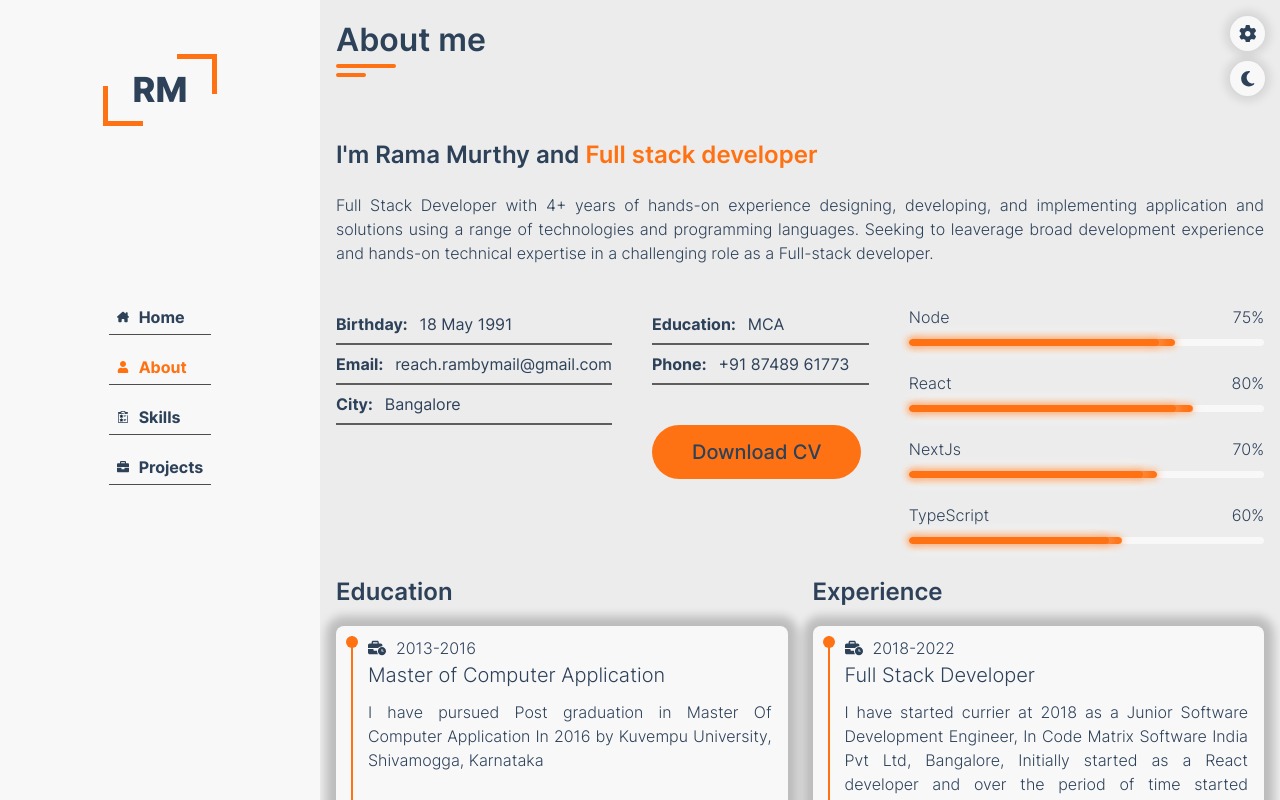
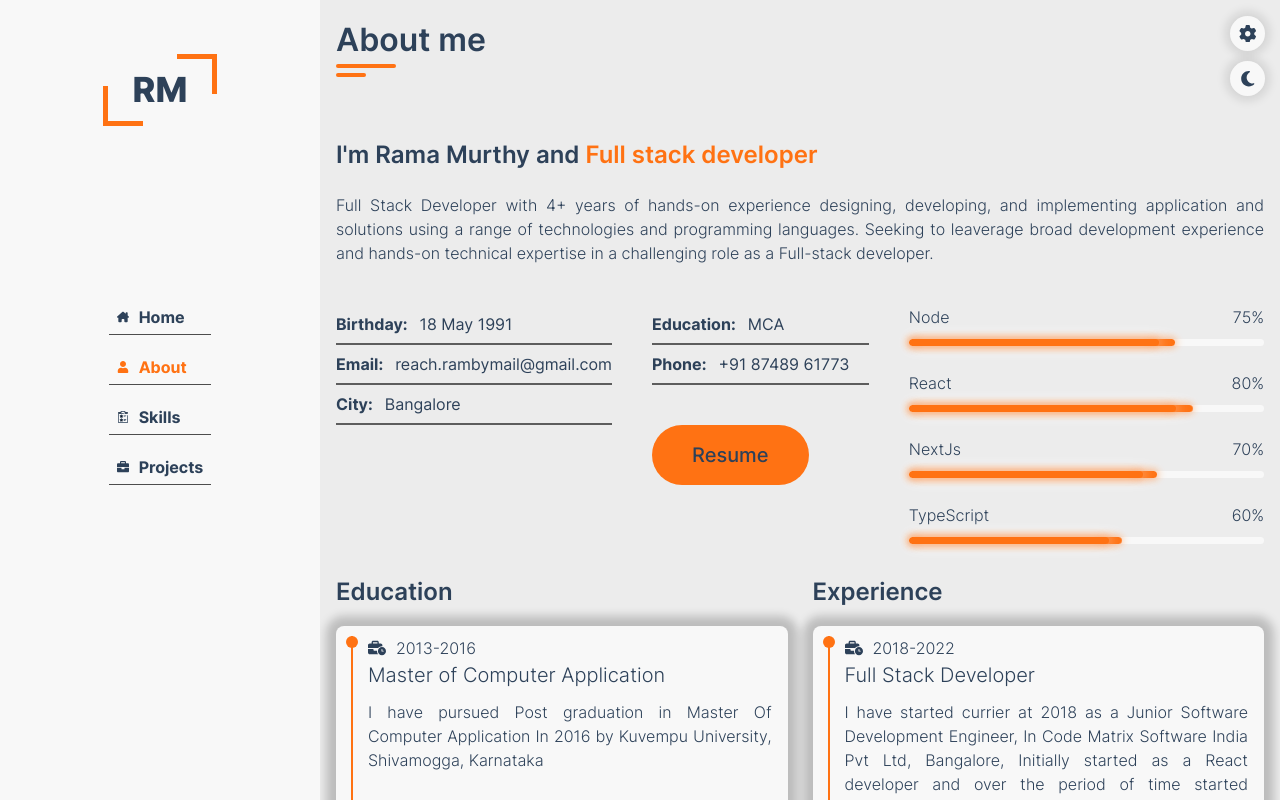
Before and after one commit to RamaMurthyHY/resume, a React (Create React App) app: page / in a window 1280 px wide. Both pictures are taken after a click on the button "More about me". Built offline with nearby package versions, Linux system fonts and the light colour scheme.

Commit message:
resume download issue fixed

```diff
--- a/src/components/settings/settings.tsx
+++ b/src/components/settings/settings.tsx
@@ -28,7 +28,8 @@ const darkModeText = "#ececec";
 function Settings() {
   const [isOpen, setIsOpen] = useState<boolean>(false);
   const [state, dispatch] = useStore();
-  const { isDarkMode } = state.layout;
+  const { isDarkMode = false } = state.layout;
+  console.log("isDarkMode____", isDarkMode);
 
   const switchModeHandler = useCallback(() => {
     const root: any = document.querySelector(":root");
@@ -47,6 +48,10 @@ function Settings() {
       dispatch(layoutActions.setIsDarkMode(true));
     }
   }, [isDarkMode]);
+
+  useEffect(() => {
+    if (isDarkMode) switchModeHandler();
+  }, []);
 
   return (
     <div className={`settingsWrapper ${isOpen && "isOpen"}`}>
--- a/src/modules/about/bio/bio.scss
+++ b/src/modules/about/bio/bio.scss
@@ -21,9 +21,19 @@
     }
   }
   .downloadCv {
+    width: 100%;
+    display: inline-block;
     margin-top: 40px;
-    width: 100%;
     white-space: nowrap;
+    border: 0;
+    padding: 15px 40px;
+    border-radius: 30px;
+    color: var(--generalText);
+    font-family: "Inter-Medium";
+    font-size: 20px;
+    text-align: center;
+    cursor: pointer;
+    background: var(--theme1);
     @media screen and (min-width: 800px) {
       width: fit-content;
     }
--- a/src/modules/about/bio/bio.tsx
+++ b/src/modules/about/bio/bio.tsx
@@ -20,10 +20,12 @@ function Bio() {
         </div>
       ))}
       <a
-        href="src\assets\docs\Rama_murthy_HY_Full_stack_developer.pdf"
-        download="MyExampleDoc"
+        className="downloadCv"
+        href="resume.pdf"
+        download={`Rama_murthy_HY_Full_stack_developer-${Date.now()}.pdf`}
       >
-        <Button className="downloadCv" name="Download CV" />
+        Resume
+        {/* <Button className="downloadCv" name="Download CV" /> */}
       </a>
     </div>
   );
```
Also changed, not shown: 2 other files (tests, documents, lock files or other folders).
